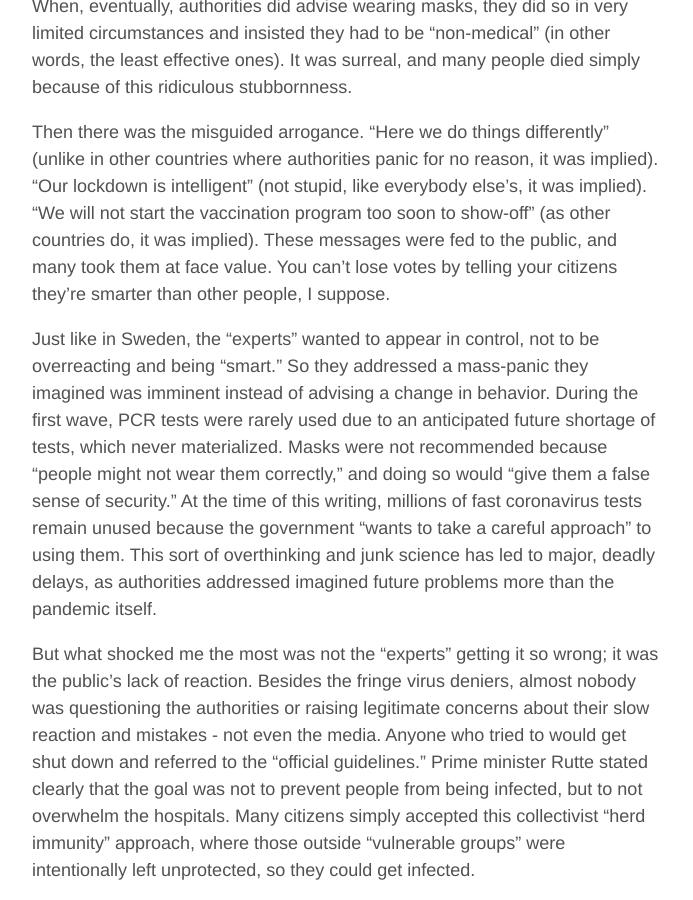
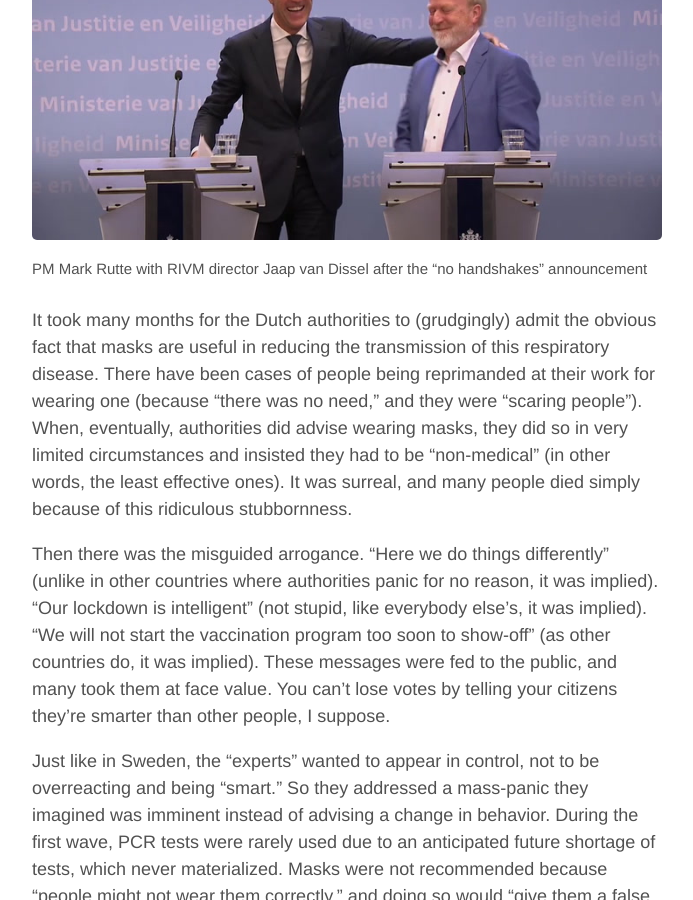
Before and after one commit to aoghina/aoghina.github.io, a Jekyll site: the page built from _posts/2021-03-30-the-intelligent-lockdown.md, in a window 1280 px wide and 900 px high, scrolled down 1070 px. Shown: the whole window, without its empty margins (293-986 px from the left). Built offline with Jekyll 4.4.1, drawn with Linux system fonts in a browser that asks for light colours; comment, search, counter and statistics services are not loaded.

Commit message:
Update intel lock

```diff
--- a/_posts/2021-03-30-the-intelligent-lockdown.md
+++ b/_posts/2021-03-30-the-intelligent-lockdown.md
@@ -16,6 +16,9 @@ At first, I was unnerved by the downplaying of the pandemic, similar to the appr
 A detailed timeline of the Dutch authorities' erroneous statements and disastrous (in)actions can be found here: [containmentnu.nl/articles/timeline](https://www.containmentnu.nl/articles/timeline?lang=en).
 
 With the pandemic already raging in Europe, back in March 2020, the National Institute for Public Health (RIVM) explicitly stated on its website that there was no need to avoid crowded events. It was one of the first obvious mistakes made by the Institute and its director, Jaap Van Dissel. Preventive measures in medical centers, elderly care, and schools were completely absent. There was a ridiculous insistence on handwashing for preventing an airborne disease, while even pregnant women had to insist on medical personnel wearing masks around them, sometimes unsuccessfully.
+
+![PM Mark Rutte with RIVM director Jaap van Dissel](/assets/intelligent-lockdown-rutte-van-dijssel-shaking-hands.jpeg "PM Mark Rutte with RIVM director Jaap van Dissel")
+<sup>PM Mark Rutte with RIVM director Jaap van Dissel after the "no handshakes" announcement</sup>
 
 It took many months for the Dutch authorities to (grudgingly) admit the obvious fact that masks are useful in reducing the transmission of this respiratory disease. There have been cases of people being reprimanded at their work for wearing one (because "there was no need," and they were "scaring people"). When, eventually, authorities did advise wearing masks, they did so in very limited circumstances and insisted they had to be "non-medical" (in other words, the least effective ones). It was surreal, and many people died simply because of this ridiculous stubbornness.
 
```
Also changed, not shown: assets/intelligent-lockdown-rutte-van-dijssel-shaking-hands.jpeg (added).
